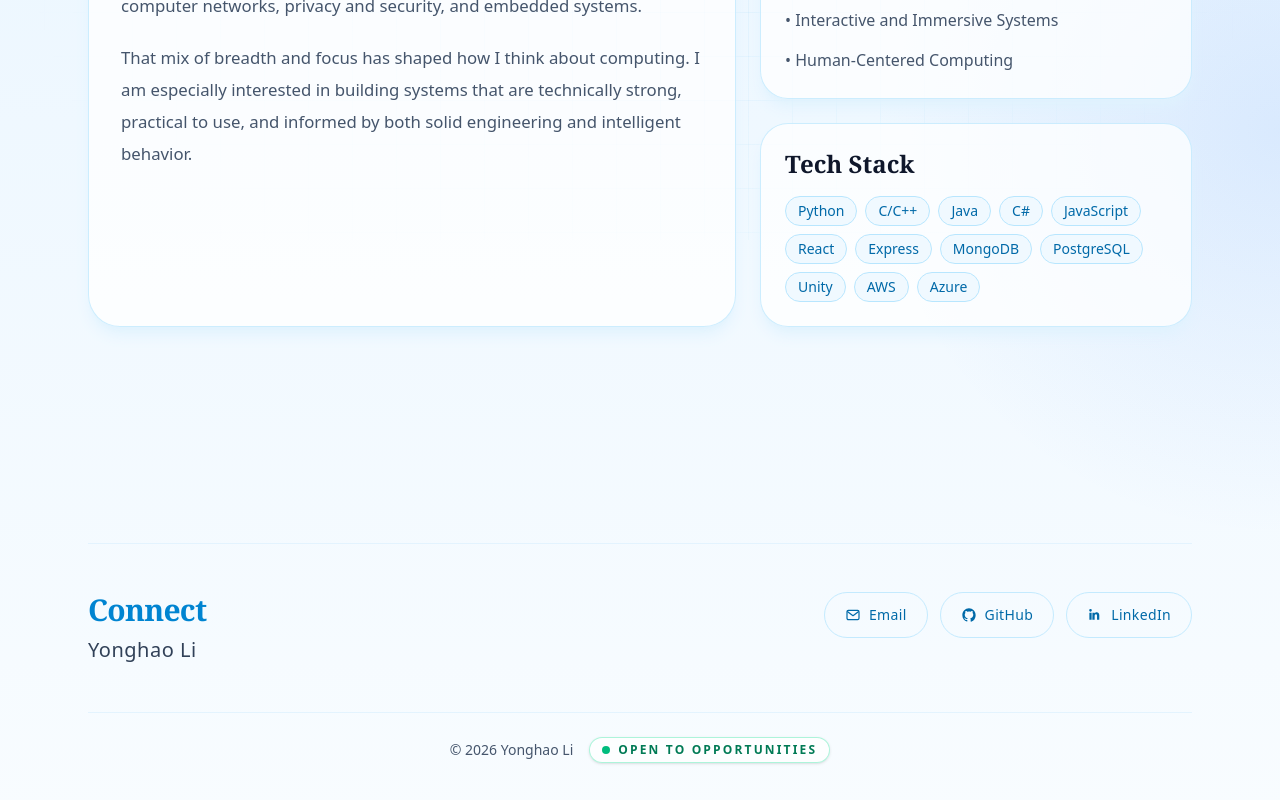
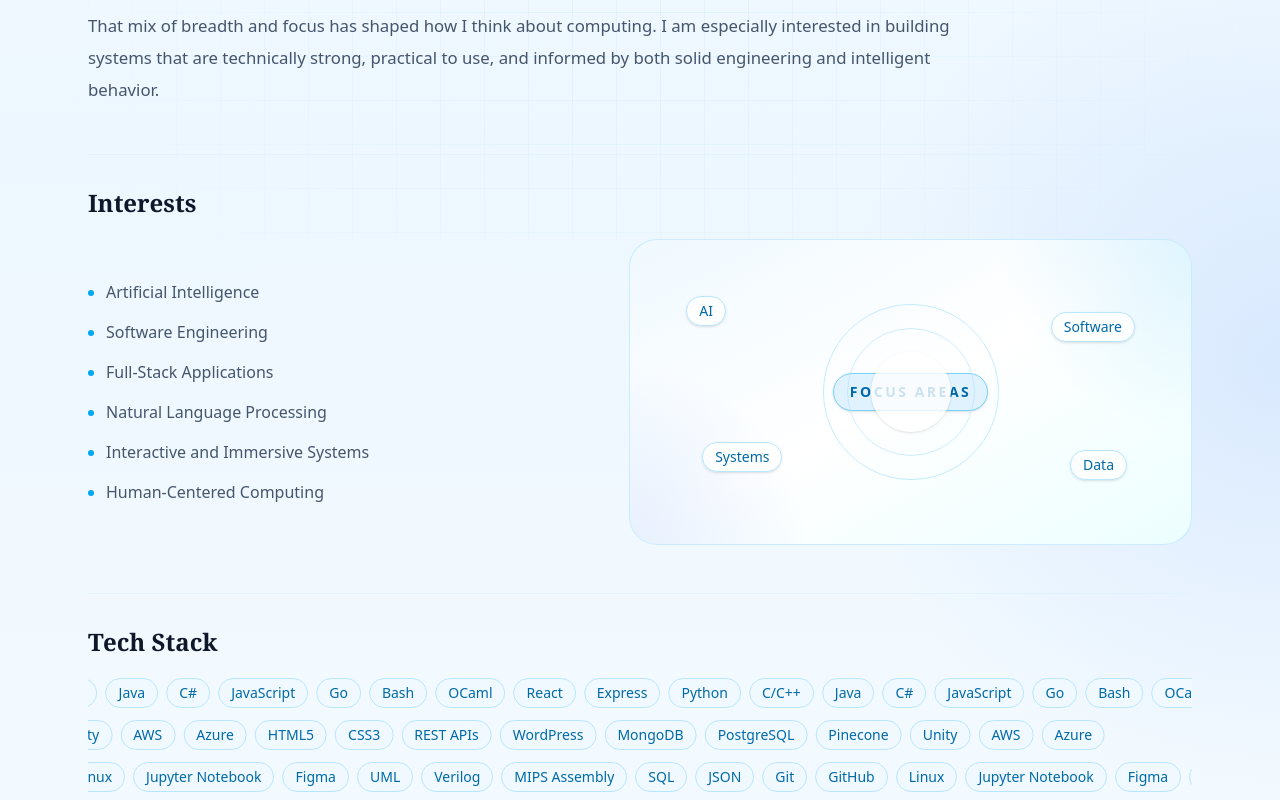
Before and after one commit to Yonghao007/yonghao007.github.io, a Next.js app: page /about in a window 1280 px wide. Shown: the part 560-1360 px from the top of the page. Built offline with nearby package versions, Linux system fonts and the light colour scheme.

Commit message:
update init

```diff
--- a/app/about/page.tsx
+++ b/app/about/page.tsx
@@ -1,3 +1,5 @@
+'use client';
+
 import PageShell from "../components/pageshell";
 
 const interests = [
@@ -9,19 +11,43 @@ const interests = [
   "Human-Centered Computing",
 ];
 
-const techStack = [
+const techStackRows = [
+  [
     "Python",
     "C/C++",
     "Java",
     "C#",
     "JavaScript",
+    "Go",
+    "Bash",
+    "OCaml",
     "React",
     "Express",
+  ],
+  [
+    "HTML5",
+    "CSS3",
+    "REST APIs",
+    "WordPress",
     "MongoDB",
     "PostgreSQL",
+    "Pinecone",
     "Unity",
     "AWS",
     "Azure",
+  ],
+  [
+    "Git",
+    "GitHub",
+    "Linux",
+    "Jupyter Notebook",
+    "Figma",
+    "UML",
+    "Verilog",
+    "MIPS Assembly",
+    "SQL",
+    "JSON",
+  ],
 ];
 
 export default function AboutPage() {
@@ -31,49 +57,107 @@ export default function AboutPage() {
       title="About Me"
       intro="Computer Science graduate student at Brown University, currently focused on AI and software, with a broad undergraduate foundation across several areas of computing."
     >
-      <div className="grid gap-6 lg:grid-cols-[1.2fr_0.8fr]">
-        <div className="rounded-[2rem] border border-sky-200/70 bg-white/75 p-8 shadow-lg shadow-sky-100">
+      <div className="flex flex-col gap-12">
+        <section className="border-t border-sky-100/80 pt-8">
           <h2 className="font-serif text-3xl font-semibold text-slate-900">Background</h2>
-          <p className="mt-5 text-[1.05rem] leading-8 text-slate-600">
+          <p className="mt-5 max-w-4xl text-[1.05rem] leading-8 text-slate-600">
             I am currently pursuing a Master of Science in Computer Science at Brown
             University, where my recent work has been primarily focused on artificial
             intelligence and software. Before that, my undergraduate study gave me
             exposure to a broader range of areas, including software, computer networks,
             privacy and security, and embedded systems.
           </p>
-          <p className="mt-5 text-[1.05rem] leading-8 text-slate-600">
+          <p className="mt-5 max-w-4xl text-[1.05rem] leading-8 text-slate-600">
             That mix of breadth and focus has shaped how I think about computing. I am
             especially interested in building systems that are technically strong,
             practical to use, and informed by both solid engineering and intelligent
             behavior.
           </p>
-        </div>
+        </section>
 
-        <div className="space-y-6">
-          <div className="rounded-[1.75rem] border border-sky-200/70 bg-white/75 p-6 shadow-lg shadow-sky-100">
+        <div className="flex flex-col gap-12">
+          <section className="border-t border-sky-100/80 pt-8">
             <h3 className="font-serif text-2xl font-semibold text-slate-900">Interests</h3>
-            <ul className="mt-4 space-y-3 text-base leading-7 text-slate-600">
+
+            <div className="mt-5 grid gap-8 lg:grid-cols-[0.95fr_1.05fr] lg:items-center">
+              <ul className="max-w-3xl space-y-3 text-base leading-7 text-slate-600">
                 {interests.map((item) => (
-                <li key={item}>• {item}</li>
+                  <li key={item} className="flex gap-3">
+                    <span className="mt-3 h-1.5 w-1.5 rounded-full bg-sky-500" />
+                    <span>{item}</span>
+                  </li>
                 ))}
               </ul>
+
+              <div className="relative overflow-hidden rounded-[1.75rem] border border-sky-200/70 bg-gradient-to-br from-sky-50 via-white to-cyan-50 p-8">
+                <div className="absolute inset-0 bg-[radial-gradient(circle_at_top_right,rgba(56,189,248,0.16),transparent_30%),radial-gradient(circle_at_bottom_left,rgba(59,130,246,0.12),transparent_28%)]" />
+                <div className="relative flex min-h-[240px] items-center justify-center">
+                  <div className="absolute h-44 w-44 rounded-full border border-sky-200/80" />
+                  <div className="absolute h-32 w-32 rounded-full border border-sky-200/70" />
+                  <div className="absolute h-20 w-20 rounded-full bg-white/80 shadow-sm" />
+
+                  <span className="absolute left-6 top-6 rounded-full border border-sky-200 bg-white/85 px-3 py-1 text-sm font-medium text-sky-700 shadow-sm">
+                    AI
+                  </span>
+                  <span className="absolute right-6 top-10 rounded-full border border-sky-200 bg-white/85 px-3 py-1 text-sm font-medium text-sky-700 shadow-sm">
+                    Software
+                  </span>
+                  <span className="absolute left-10 bottom-10 rounded-full border border-sky-200 bg-white/85 px-3 py-1 text-sm font-medium text-sky-700 shadow-sm">
+                    Systems
+                  </span>
+                  <span className="absolute right-8 bottom-8 rounded-full border border-sky-200 bg-white/85 px-3 py-1 text-sm font-medium text-sky-700 shadow-sm">
+                    Data
+                  </span>
+                  <span className="rounded-full border border-sky-300 bg-sky-100 px-4 py-2 text-sm font-semibold uppercase tracking-[0.18em] text-sky-700 shadow-sm">
+                    Focus Areas
+                  </span>
                 </div>
+              </div>
+            </div>
+          </section>
 
-          <div className="rounded-[1.75rem] border border-sky-200/70 bg-white/75 p-6 shadow-lg shadow-sky-100">
+          <section className="border-t border-sky-100/80 pt-8">
             <h3 className="font-serif text-2xl font-semibold text-slate-900">Tech Stack</h3>
-            <div className="mt-4 flex flex-wrap gap-2">
-              {techStack.map((item) => (
+            <div className="mt-5 max-w-full space-y-3 overflow-hidden">
+              {techStackRows.map((row, rowIndex) => (
+                <div key={rowIndex} className="overflow-hidden">
+                  <div
+                    className={`tech-marquee flex min-w-max gap-2 ${
+                      rowIndex === 1 ? "tech-marquee-reverse" : ""
+                    }`}
+                  >
+                    {[...row, ...row].map((item, index) => (
                       <span
-                  key={item}
-                  className="rounded-full border border-sky-200 bg-sky-50 px-3 py-1 text-sm font-medium text-sky-700"
+                        key={`${rowIndex}-${item}-${index}`}
+                        className="rounded-full border border-sky-200 bg-sky-50 px-3 py-1 text-sm font-medium text-sky-700 whitespace-nowrap"
                       >
                         {item}
                       </span>
                     ))}
                   </div>
                 </div>
+              ))}
+            </div>
+          </section>
         </div>
       </div>
+      <style jsx>{`
+        .tech-marquee {
+          animation: tech-scroll 30s linear infinite;
+        }
+        .tech-marquee-reverse {
+          animation-direction: reverse;
+        }
+
+        @keyframes tech-scroll {
+          0% {
+            transform: translateX(0);
+          }
+          100% {
+            transform: translateX(-50%);
+          }
+        }
+      `}</style>
     </PageShell>
   );
 }
--- a/app/components/footer.tsx
+++ b/app/components/footer.tsx
@@ -57,7 +57,7 @@ export default function Footer() {
             <p className="font-serif text-3xl font-semibold tracking-tight text-sky-600">
               Connect
             </p>
-            <h2 className="mt-2 text-xl font-medium tracking-wide text-slate-700">
+            <h2 className="mt-2 font-serif text-2xl italic font-medium tracking-[0.08em] text-slate-700">
               Yonghao Li
             </h2>
           </div>
--- a/app/education/page.tsx
+++ b/app/education/page.tsx
@@ -7,25 +7,55 @@ export default function EducationPage() {
       title="Academic Background"
       intro="An academic journey from undergraduate study to graduate work in computer science."
     >
-      <div className="relative ml-4 border-l border-sky-300/70 pl-8">
-        <div className="relative mb-10">
-          <div className="absolute -left-[2.15rem] top-2 h-4 w-4 rounded-full border-4 border-white bg-sky-500 shadow" />
-          <div className="rounded-[1.75rem] border border-sky-200/70 bg-white/75 p-6 shadow-lg shadow-sky-100">
-            <p className="font-mono text-sm font-medium text-sky-600">Expected May 2026 · Providence, Rhode Island, USA</p>
-            <h3 className="mt-2 font-serif text-2xl font-semibold text-slate-900">Brown University</h3>
-            <p className="mt-3 text-base font-medium text-slate-700">Master of Science in Computer Science</p>
-            <p className="mt-2 text-sm text-slate-600">GPA: 4.00</p>
+      <div className="relative ml-4 border-l border-sky-200 pl-8">
+        <div className="relative mb-14">
+          <div className="absolute -left-[2.15rem] top-2 h-4 w-4 rounded-full border-4 border-white bg-sky-500" />
+          <div className="grid gap-6 border-b border-sky-100 pb-10 lg:grid-cols-[1.2fr_0.8fr] lg:items-start">
+            <div>
+              <p className="font-mono text-xs uppercase tracking-[0.16em] text-sky-600">
+                Brown University
+              </p>
+              <h3 className="mt-3 font-serif text-3xl font-semibold text-slate-900">
+                Master of Science in Computer Science
+              </h3>
+              <p className="mt-3 text-base text-slate-700">
+                Graduate study focused on computer science, with emphasis on artificial intelligence and software.
+              </p>
+            </div>
+
+            <div className="space-y-3 lg:pt-1">
+              <p className="font-mono text-xs uppercase tracking-[0.16em] text-sky-600">
+                Expected May 2026
+              </p>
+              <p className="text-sm text-slate-500">Providence, Rhode Island, USA</p>
+              <p className="text-sm text-slate-500">GPA: 4.00</p>
+            </div>
           </div>
         </div>
 
         <div className="relative">
-          <div className="absolute -left-[2.15rem] top-2 h-4 w-4 rounded-full border-4 border-white bg-cyan-500 shadow" />
-          <div className="rounded-[1.75rem] border border-sky-200/70 bg-white/75 p-6 shadow-lg shadow-sky-100">
-            <p className="font-mono text-sm font-medium text-sky-600">May 2024 · Golden, Colorado, USA</p>
-            <h3 className="mt-2 font-serif text-2xl font-semibold text-slate-900">Colorado School of Mines</h3>
-            <p className="mt-3 text-base font-medium text-slate-700">Bachelor of Science in Computer Science</p>
-            <p className="mt-2 text-sm text-slate-600">GPA: 3.88</p>
-            <p className="mt-2 text-sm italic text-slate-600">Dean’s List, Mines PTK Scholarship</p>
+          <div className="absolute -left-[2.15rem] top-2 h-4 w-4 rounded-full border-4 border-white bg-cyan-500" />
+          <div className="grid gap-6 pb-2 lg:grid-cols-[1.2fr_0.8fr] lg:items-start">
+            <div>
+              <p className="font-mono text-xs uppercase tracking-[0.16em] text-sky-600">
+                Colorado School of Mines
+              </p>
+              <h3 className="mt-3 font-serif text-3xl font-semibold text-slate-900">
+                Bachelor of Science in Computer Science
+              </h3>
+              <p className="mt-3 text-base text-slate-700">
+                Undergraduate study across software development, algorithms and data structures, networks, privacy and security, and embedded systems.
+              </p>
+            </div>
+
+            <div className="space-y-3 lg:pt-1">
+              <p className="font-mono text-xs uppercase tracking-[0.16em] text-sky-600">
+                May 2024
+              </p>
+              <p className="text-sm text-slate-500">Golden, Colorado, USA</p>
+              <p className="text-sm text-slate-500">GPA: 3.88</p>
+              <p className="text-sm italic text-slate-500">Dean’s List, Mines PTK Scholarship</p>
+            </div>
           </div>
         </div>
       </div>
```
Lines whose indentation alone changed are shown as unchanged.
